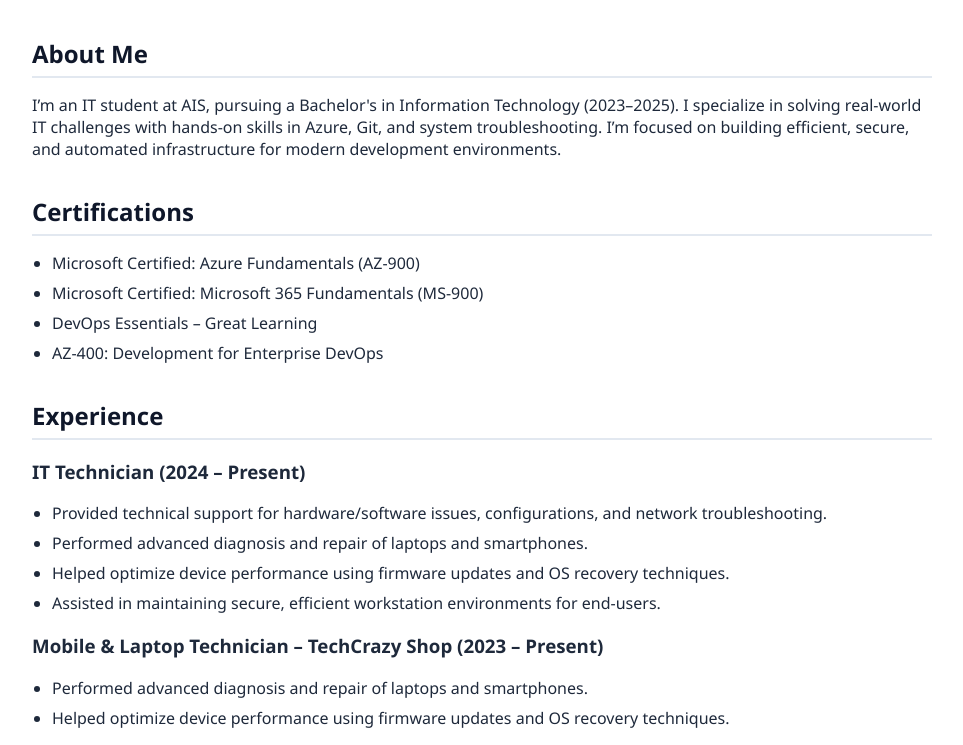
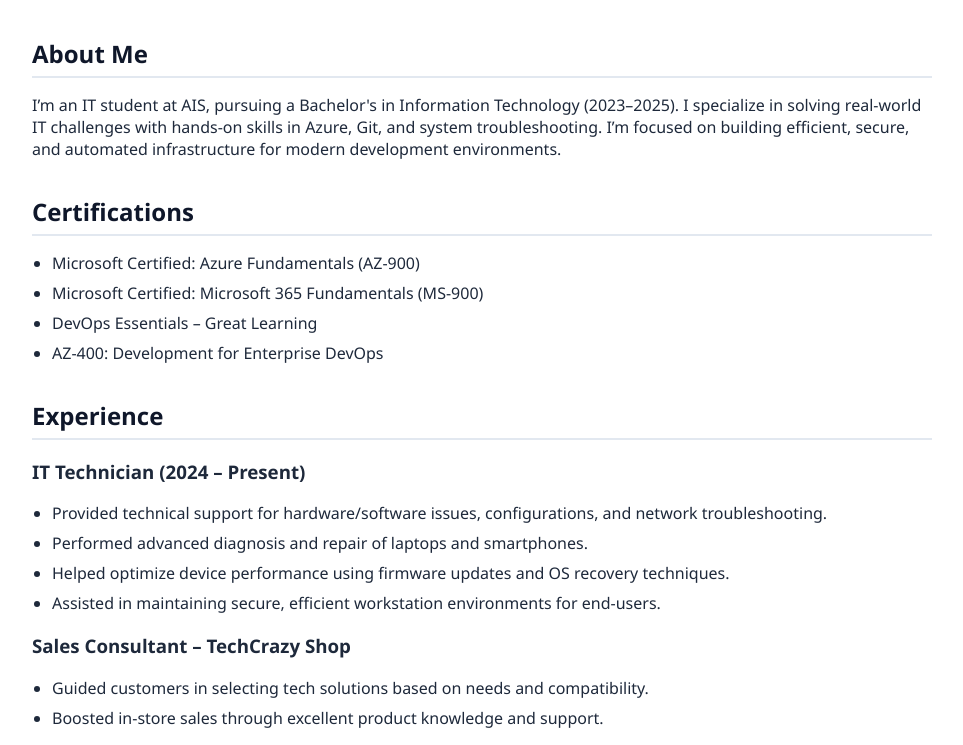
Before and after one commit to ITSMRRISHI/my-portfolio-cicd, a plain HTML site: page index.html in a window 1280 px wide. Shown: the part 191-936 px from the top of the page, without its empty margins (158-1121 px from the left). Drawn offline with Linux system fonts and the light colour scheme.

Commit message:
finally done1

```diff
--- a/index.html
+++ b/index.html
@@ -120,11 +120,6 @@
         <li>Assisted in maintaining secure, efficient workstation environments for end-users.</li>
       </ul>
 
-      <h3>Mobile & Laptop Technician – TechCrazy Shop (2023 – Present)</h3>
-      <ul>
-        <li>Performed advanced diagnosis and repair of laptops and smartphones.</li>
-        <li>Helped optimize device performance using firmware updates and OS recovery techniques.</li>
-      </ul>
 
       <h3>Sales Consultant – TechCrazy Shop</h3>
       <ul>
```
